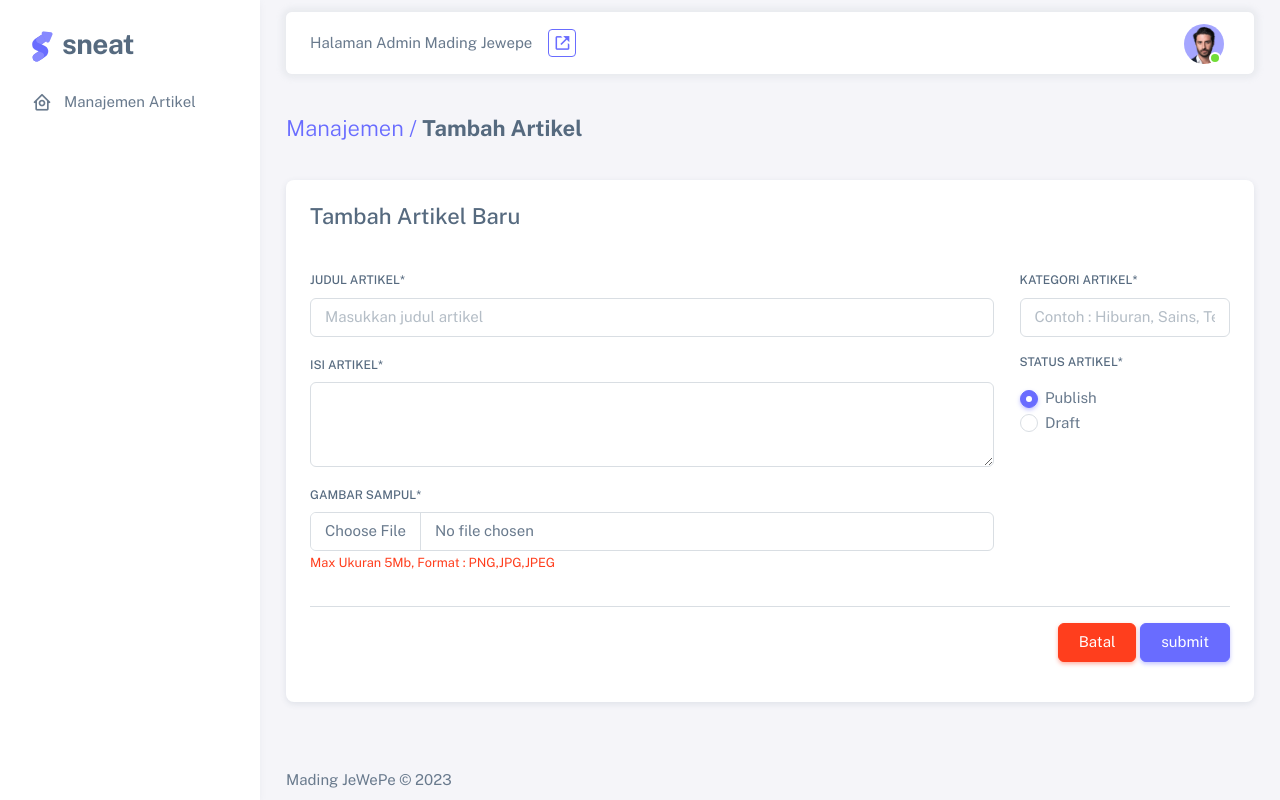
After one commit to NoisyBoy29/Emading-Jewepe, a PHP site: page /admin/tambah_data.php in a window 1280 px wide. The commit adds this page. Run offline with PHP 8.4, Linux system fonts and the light colour scheme; some libraries are stand-ins or nearby versions.

Commit message:
third commit

```diff
--- /dev/null
+++ b/admin/tambah_data.php
@@ -0,0 +1,75 @@
+<!-- Header -->
+<?php
+include('template/header.php');
+?>
+
+<!-- Content -->
+<div class="container-xxl flex-grow-1 container-p-y">
+    <h4 class="fw-bold py-3 mb-4"><span class="text-muted fw-light"><a href="index.php"> Manajemen / </a></span> Tambah Artikel</h4>
+
+    <div class="row">
+        <!-- Form controls -->
+        <div class="col-md-12">
+            <div class="card mb-4">
+                <div class="card-header">
+                    <h4>Tambah Artikel Baru</h4>
+                </div>
+                <div class="card-body">
+                    <form action="action_process.php?action=add" method="post" enctype="multipart/form-data">
+                        <div class="row">
+                            <div class="col-lg-9">
+
+                                <div class="mb-3">
+                                    <label for="exampleFormControlInput1" class="form-label">Judul Artikel*</label>
+                                    <input type="text" name="judul" class="form-control" id="exampleFormControlInput1" placeholder="Masukkan judul artikel" required />
+                                </div>
+
+                                <div class="mb-3">
+                                    <label for="exampleFormControlTextarea1" class="form-label">Isi Artikel*</label>
+                                    <textarea class="form-control summernote" name="isi" id="exampleFormControlTextarea1" rows="3" required></textarea>
+                                </div>
+
+                                <div class="mb-3">
+                                    <label for="uploadSampul" class="form-label">Gambar Sampul*</label>
+                                    <input type="file" name="sampul" class="form-control" id="exampleFormControlInput1" placeholder="Masukan Gambar Sampul" required />
+                                    <small class="text-danger">Max Ukuran 5Mb, Format : PNG,JPG,JPEG</small>
+                                </div>
+
+                            </div>
+                            <div class="col lg-3">
+
+                                <div class="mb-3">
+                                    <label for="exampleFormControlInput1" class="form-label">Kategori Artikel*</label>
+                                    <input type="text" name="kategori" class="form-control" id="exampleFormControlInput1" placeholder="Contoh : Hiburan, Sains, Teknologi" required />
+                                </div>
+
+                                <div class="col-md mb-3">
+                                    <small class="form-label d-block">Status Artikel*</small>
+                                    <div class="form-check mt-3">
+                                        <input name="status_artikel" class="form-check-input" type="radio" value="publish" id="defaultRadio1" checked required>
+                                        <label class="form-check-label" for="defaultRadio1"> Publish </label>
+                                    </div>
+                                    <div class="form-check">
+                                        <input name="status_artikel" class="form-check-input" type="radio" value="draft" id="defaultRadio2">
+                                        <label class="form-check-label" for="defaultRadio2"> Draft </label>
+                                    </div>
+                                </div>
+                            </div>
+                        </div>
+                        <hr>
+                        <div class="mb-3 float-end">
+                            <a href="index.php" class="btn btn-danger">Batal</a>
+                            <button type="submit" class="btn btn-primary">submit</button>
+                        </div>
+                    </form>
+                </div>
+            </div>
+        </div>
+    </div>
+</div>
+<!-- / Content -->
+
+<!-- Footer -->
+<?php
+include('template/footer.php');
+?>
--- a/admin/template/footer.php
+++ b/admin/template/footer.php
@@ -41,5 +41,25 @@
 
 <!-- Place this tag in your head or just before your close body tag. -->
 <script async defer src="https://buttons.github.io/buttons.js"></script>
+<script src="https://cdn.jsdelivr.net/npm/summernote@0.8.18/dist/summernote-lite.min.js"></script>
+<script>
+  $(document).ready(function() {
+    $('.summernote').summernote({
+      placeholder: 'Masukan isi artikel',
+      tabsize: 2,
+      height: 120,
+      toolbar: [
+        ['style', ['style']],
+        ['font', ['bold', 'underline', 'clear']],
+        ['color', ['color']],
+        ['para', ['ul', 'ol', 'paragraph']],
+        ['table', ['table']],
+        ['insert', ['link', 'picture', 'video']],
+        ['view', ['fullscreen', 'codeview', 'help']]
+      ]
+    });
+  });
+</script>
 </body>
+
 </html>
--- a/admin/template/header.php
+++ b/admin/template/header.php
@@ -57,6 +57,8 @@ if(!isset($_SESSION['username']) and (isset($_SESSION['id_users']))){
     <!--! Template customizer & Theme config files MUST be included after core stylesheets and helpers.js in the <head> section -->
     <!--? Config:  Mandatory theme config file contain global vars & default theme options, Set your preferred theme option in this file.  -->
     <script src="../assets/admin/assets/js/config.js"></script>
+
+    <link href="https://cdn.jsdelivr.net/npm/summernote@0.8.18/dist/summernote-lite.min.css" rel="stylesheet">
   </head>
 
   <body>
```
Also changed, not shown: admin/action_process.php (added, +61 -0 lines), admin/config_query.php (+13 -2 lines), admin/index.php (+10 -6 lines), check_login.php (+3 -4 lines), koneksi--.php (deleted, +0 -14 lines). Lines whose indentation alone changed are shown as unchanged.
